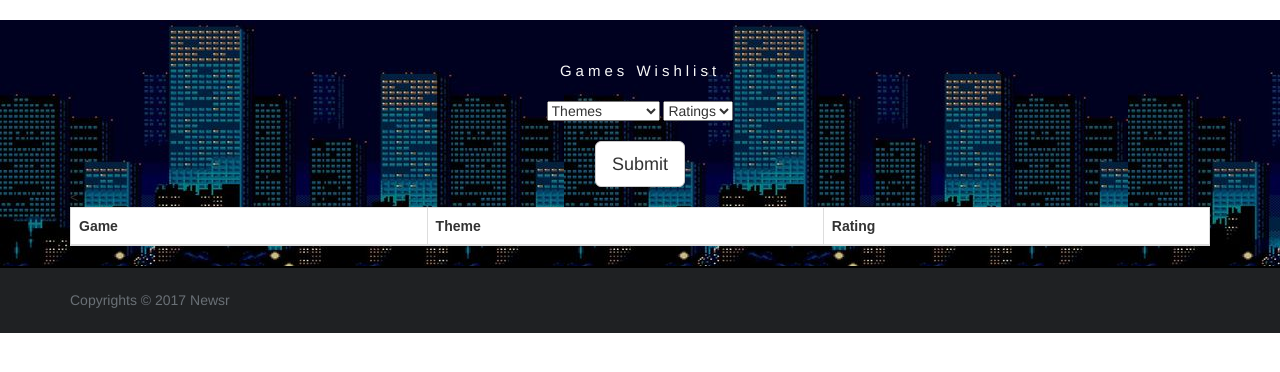
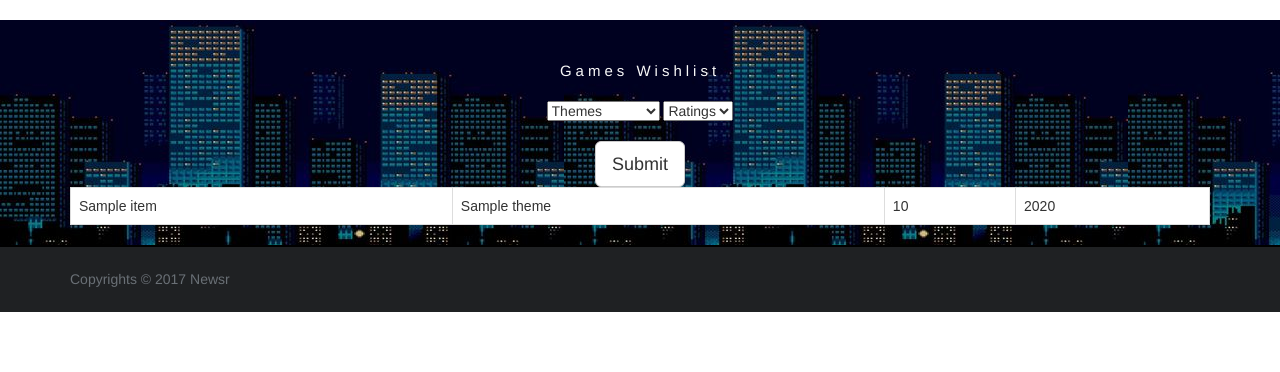
Before and after one commit to brianqvpham/cs373-idb, a Flask app: template app/templates/wishlist.html in a window 1280 px wide. Shown: the part 52-424 px from the top of the page. Run offline with Flask 2, Linux system fonts and the light colour scheme; the template is opened without the code that fills it: most values are stand-ins (such as "Sample title", 1, 10 or a date in 2020); lists and menus that the app fills with data are empty; parts of the project's set-up code (start-up, migrations or seed data) failed here and were passed over; some libraries are stand-ins or nearby versions.

Commit message:
table for new page

```diff
--- a/app/templates/wishlist.html
+++ b/app/templates/wishlist.html
@@ -97,15 +97,15 @@
 
 					  <div class="bs-example">
 					    <table class="table table-bordered">
-					        <thead>
-					            <tr>
-					                <
-					                <th>Game</th>
-					                <th>Theme</th>
-					                <th>Rating</th>
-					            </tr>
-					        </thead>
+					        <tr>
 
+					            <td>{{item.name}}</td>
+					            <td>{{item.theme}}</td>
+					            <td>{{item.avg_score}}</td>
+					            <td>{{item.year}}</td>
+
+
+					        </tr>
 					    </table>
 					</div>
 
```
